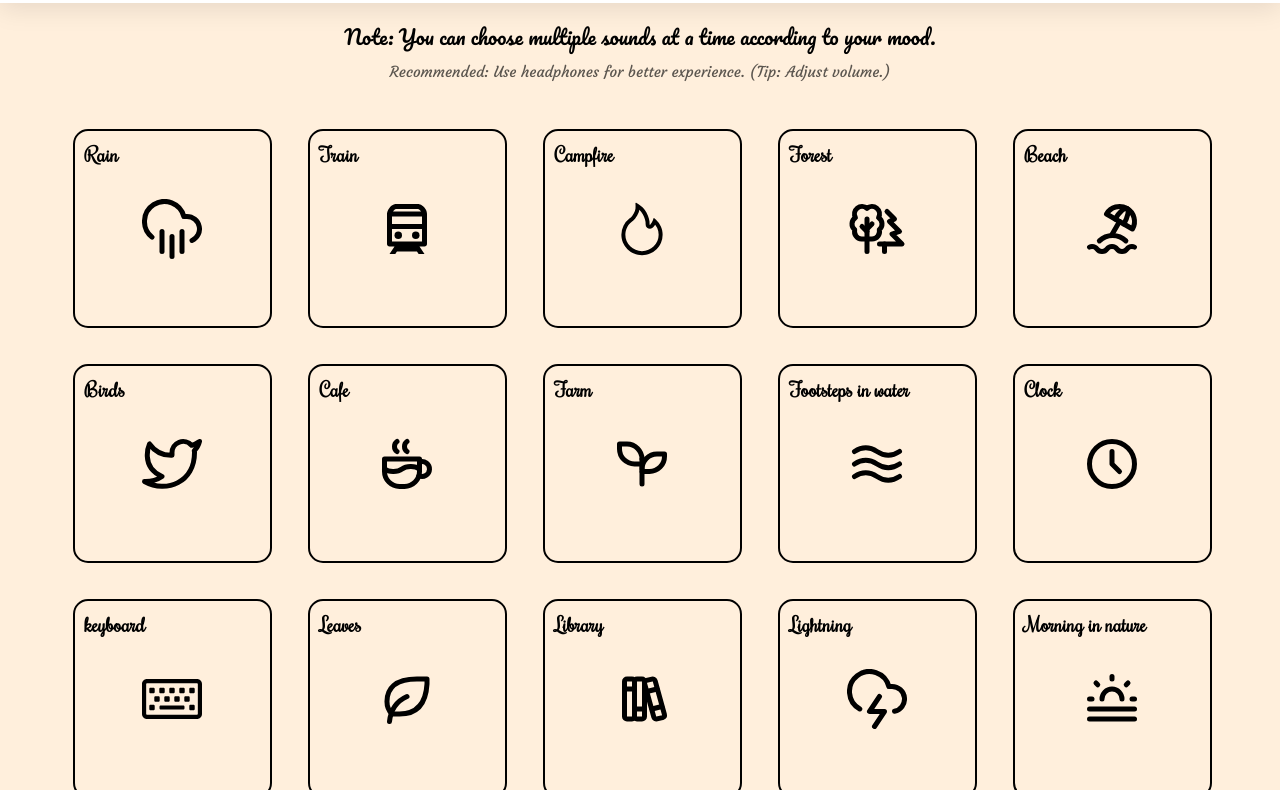
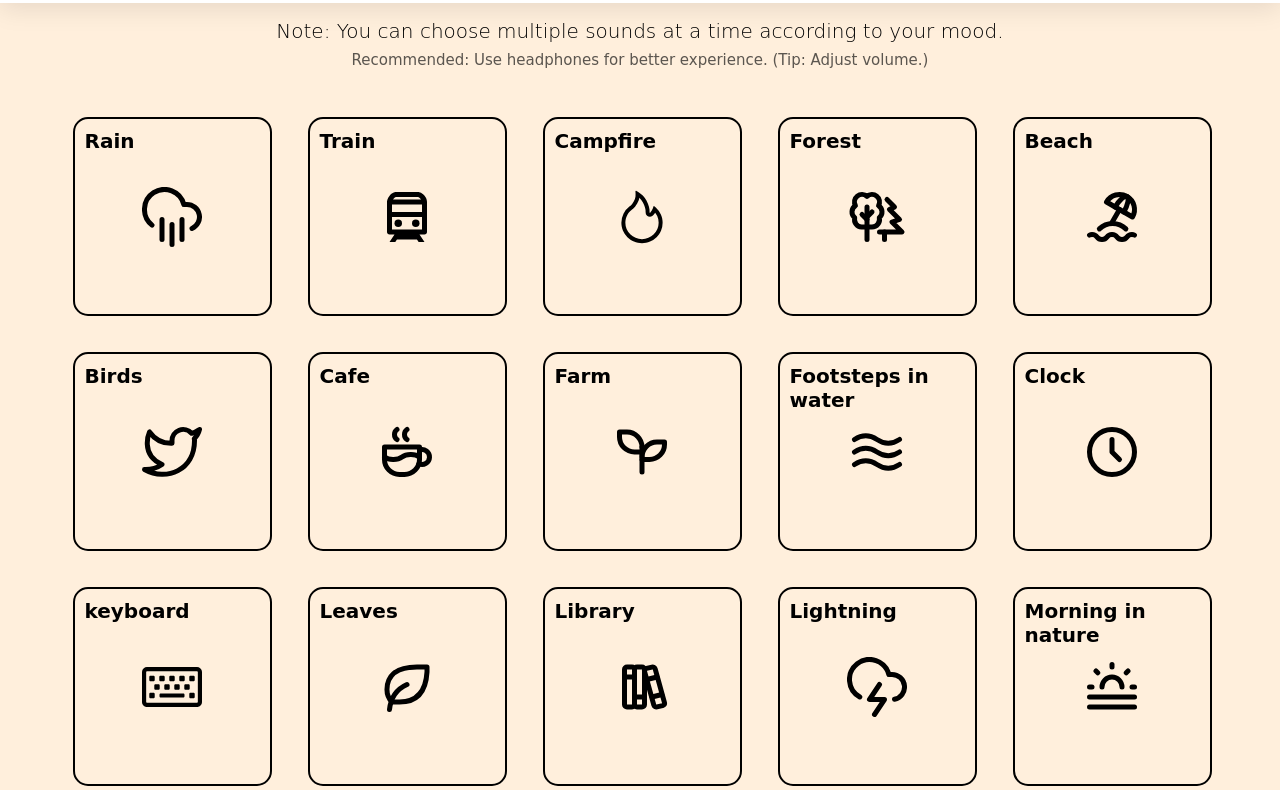
Before and after one commit to adnan1998/relaxed, a plain HTML site: page index.html in a window 1280 px wide. Shown: the part 93-883 px from the top of the page. Drawn offline with Linux system fonts and the light colour scheme; a web font is replaced by a local one.

Commit message:
Update style.css

```diff
--- a/style.css
+++ b/style.css
@@ -1,11 +1,11 @@
-@import url("https://fonts.googleapis.com/css2?family=Great+Vibes&display=swap");
+/* @import url("https://fonts.googleapis.com/css2?family=Great+Vibes&display=swap");
 @import url("https://fonts.googleapis.com/css2?family=Sacramento&display=swap");
 @import url("https://fonts.googleapis.com/css2?family=Rochester&display=swap");
 @import url("https://fonts.googleapis.com/css2?family=Courgette&display=swap");
 @import url("https://fonts.googleapis.com/css2?family=Allura&display=swap");
 @import url("https://fonts.googleapis.com/css2?family=Rouge+Script&display=swap");
 @import url('https://fonts.googleapis.com/css2?family=Pacifico&display=swap');
-@import url('https://fonts.googleapis.com/css2?family=JetBrains+Mono:wght@300;400&display=swap');
+@import url('https://fonts.googleapis.com/css2?family=JetBrains+Mono:wght@300;400&display=swap'); */
 
 * {
   margin: 0;
```
